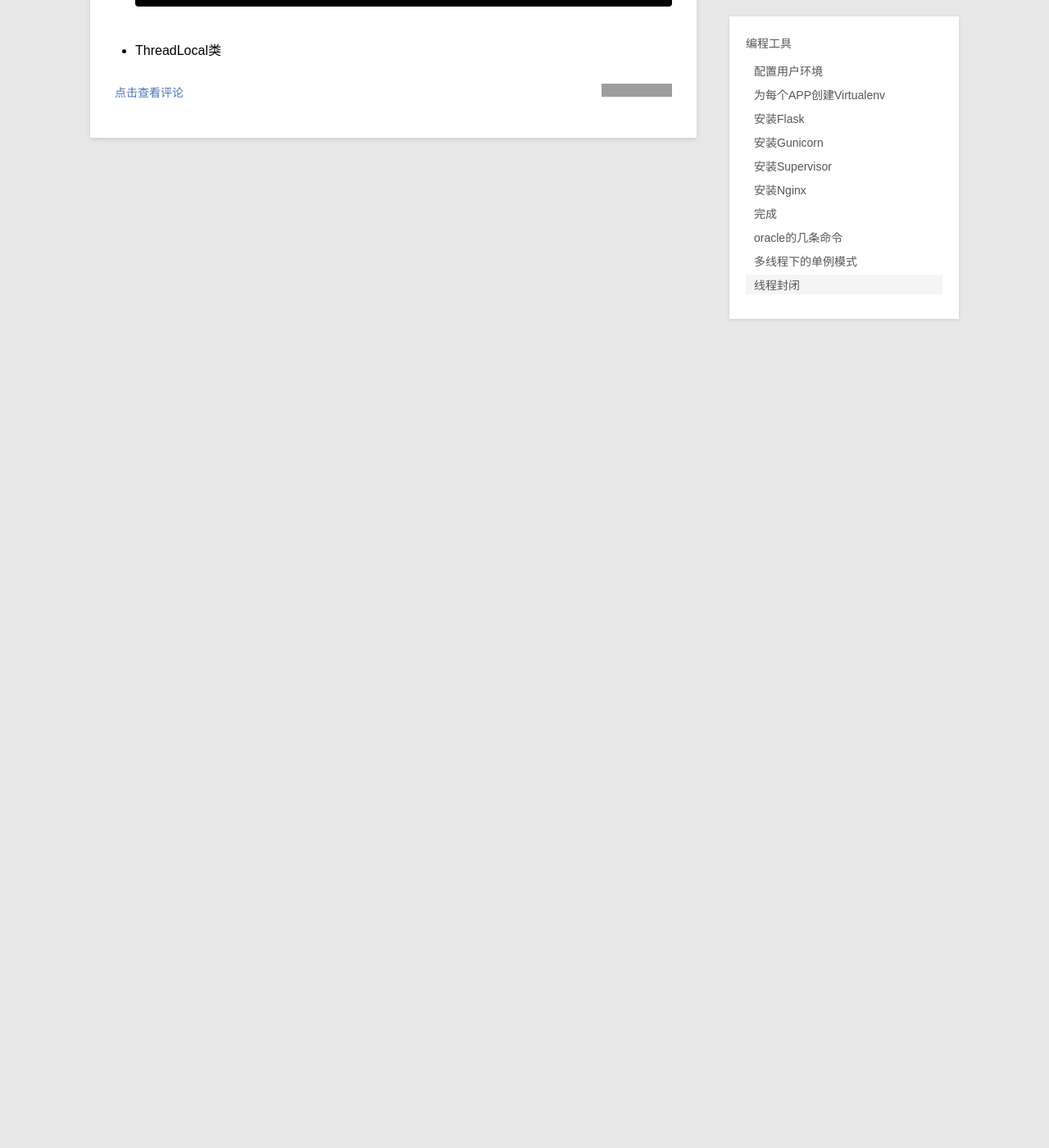
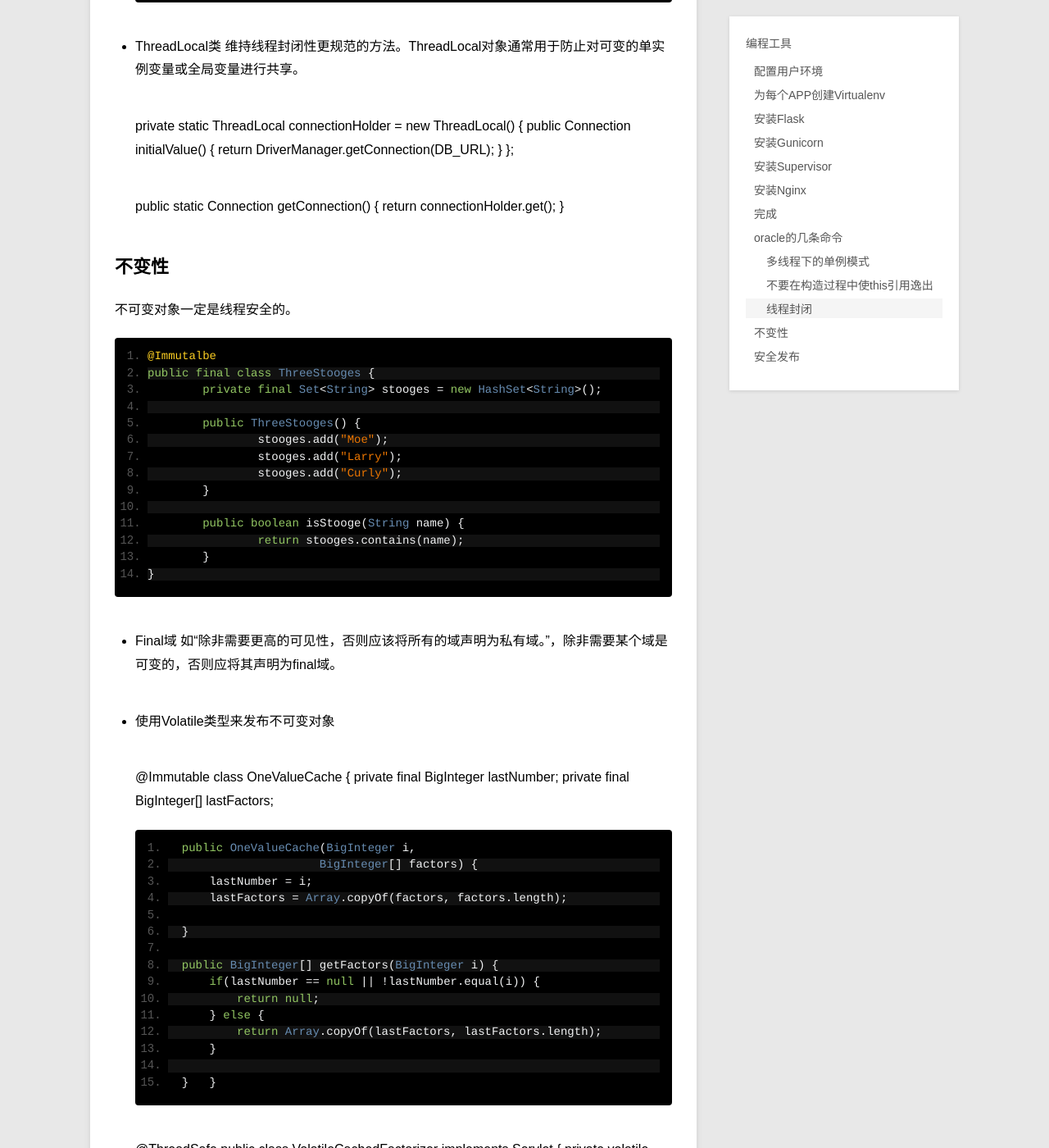
Before and after one commit to zorrock/zorrock.github.io, a Jekyll site: the page built from _posts/blog/2014-10-10-zhk-now-begin.md, in a window 1280 px wide and 1400 px high, scrolled down 11331 px. Shown: the whole window at 82% size. Built offline with Jekyll 4.4.1, drawn with Linux system fonts in a browser that asks for light colours; Markdown is read by kramdown in place of the engine named in the settings; some of the changed text lies outside the part shown; grey boxes are pictures that could not be loaded.

Commit message:
multithread 1

```diff
--- a/_posts/blog/2014-10-10-zhk-now-begin.md
+++ b/_posts/blog/2014-10-10-zhk-now-begin.md
@@ -385,10 +385,10 @@ Nginx的配置文件和Supervisor类似，不同的程序可以分别配置，
 	shutdown
 
 
-##多线程下的单例模式
+###多线程下的单例模式
 曾经有个叫兽说游戏的本质是打怪升级换装备，其实人生又何尝不是如此呢？
 
-不要在构造过程中使this引用逸出
+###不要在构造过程中使this引用逸出
 	一个常见的错误就是在构造函数中启动一个线程
 	在构造函数中调用一个可以改写的实例方法
 	又是希望在构造函数中注册一个事件监听器和启动线程，可以由一个私有的构造函数和公共的工厂方法来避免
@@ -408,7 +408,7 @@ Nginx的配置文件和Supervisor类似，不同的程序可以分别配置，
 	}
 
 
-##线程封闭
+###线程封闭
 只在单线程内访问数据部共享数据叫线程封闭。常见的两种技术应用为为Swing和JDBC。其中JDBC不要求Connection对象线程安全，对servlet而言，都是由单个线程采用同步的方式来处理，并且在Connection对象返回前，连接池不再将其分配给其他线程，这种连接管理模式在处理请求时隐含地将Connection对象封闭于线程中。
 * Ad-hoc线程封闭 比较脆弱，尽量少用。
 * 栈封闭
@@ -433,14 +433,81 @@ Nginx的配置文件和Supervisor类似，不同的程序可以分别配置，
 		return numPairs;
 	}
 
-* ThreadLocal类
+* ThreadLocal类 维持线程封闭性更规范的方法。ThreadLocal对象通常用于防止对可变的单实例变量或全局变量进行共享。
 
+	private static ThreadLocal<Connection> connectionHolder
+		= new ThreadLocal<Connection>() {
+			public Connection initialValue() {
+				return DriverManager.getConnection(DB_URL);
+			}
+		};
 
+	public static Connection getConnection() {
+		return connectionHolder.get();
+	}
 
+##不变性
+不可变对象一定是线程安全的。
 
+	@Immutalbe
+	public final class ThreeStooges {
+		private final Set<String> stooges = new HashSet<String>();
 
+		public ThreeStooges() {
+			stooges.add("Moe");
+			stooges.add("Larry");
+			stooges.add("Curly");
+		}
 
+		public boolean isStooge(String name) {
+			return stooges.contains(name);
+		}
+	}
 
+* Final域 如“除非需要更高的可见性，否则应该将所有的域声明为私有域。”，除非需要某个域是可变的，否则应将其声明为final域。
+
+* 使用Volatile类型来发布不可变对象
+
+	@Immutable
+	class OneValueCache {
+		private final BigInteger lastNumber;
+		private final BigInteger[] lastFactors;
+
+		public OneValueCache(BigInteger i,
+							BigInteger[] factors) {
+			lastNumber = i;
+			lastFactors = Array.copyOf(factors, factors.length);
+
+		}
+
+		public BigInteger[] getFactors(BigInteger i) {
+			if(lastNumber == null || !lastNumber.equal(i)) {
+				return null;
+			} else {
+				return Array.copyOf(lastFactors, lastFactors.length);
+			}
+
+		}
+	}
+
+	@ThreadSafe
+	public class VolatileCachedFactorizer implements Servlet {
+		private volatile OneValueCache cache =
+			new OneValueCache(null, null);
+
+		public void service(ServletRequest req, ServletResponse resp) {
+			BigInteger i = extractFromRequest(req);
+			BigInteger[] factors = cache.getFactors(i);
+			if(factors == null) {
+				factors = factor(i);
+				cache = new OneValueCache(i, factors);
+			}
+			encodeIntoResponse(resp, factors);
+		}
+
+	}
+
+##安全发布
 
 
 
```
